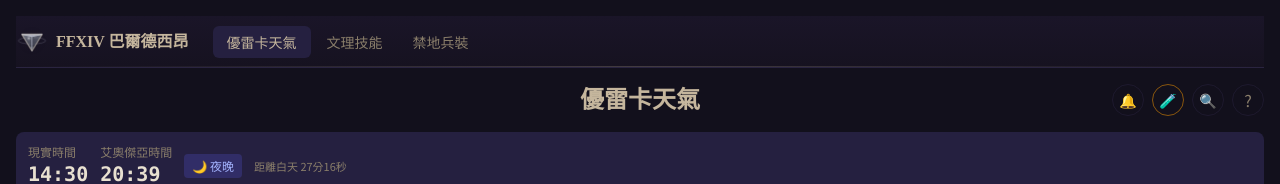
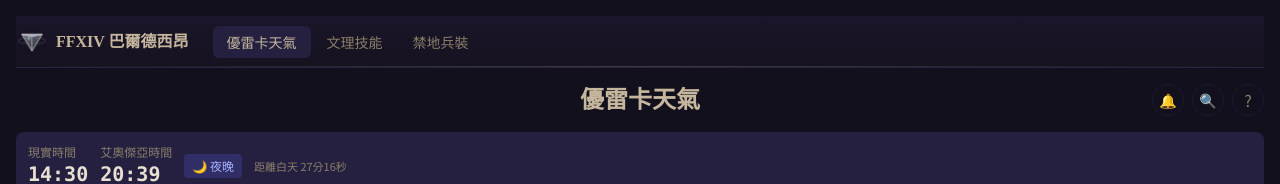
Before and after one commit to r820704/ffxiv-scions, a React (Vite) app: page /#/eureka-weather in a window 1280 px wide. Shown: the top 184 px of the page. Built offline with nearby package versions, Linux system fonts and the light colour scheme; a small style sheet from the web is missing.

Commit message:
chore(weather): remove temporary test reminder button

```diff
--- a/src/components/eureka-weather/TempTestReminderButton.tsx
+++ /dev/null
@@ -1,62 +0,0 @@
-// ⚠️ TEMPORARY — manual-verification helper for M11 PR-1.
-// Click → creates a one-shot reminder targeting `now + 3 min`. Because the
-// scheduler's lead time is 90s, this fires the notification ~1.5 minutes
-// after click. Same code path as production: permission → useReminders.add()
-// → scheduleReminder → BroadcastChannel claim → new Notification.
-// REMOVE THIS FILE + the import in EurekaWeatherPage.tsx before final cleanup.
-
-import { useReminders, type PermissionState } from '@/hooks/useReminders';
-
-interface TempTestReminderButtonProps {
-  onToast: (msg: string) => void;
-}
-
-export default function TempTestReminderButton({ onToast }: TempTestReminderButtonProps) {
-  const { add, requestPermission, permission, isSupported } = useReminders();
-
-  async function handleClick() {
-    if (!isSupported) {
-      onToast('您的瀏覽器不支援桌面通知。');
-      return;
-    }
-    if (permission === 'denied') {
-      onToast('通知權限已拒絕，請在瀏覽器設定重新啟用。');
-      return;
-    }
-    let p: PermissionState = permission;
-    if (p === 'default') {
-      p = await requestPermission();
-    }
-    if (p !== 'granted') {
-      onToast('未授權通知，提醒未建立。');
-      return;
-    }
-    const targetMs = Date.now() + 180_000;
-    const outcome = add({
-      id: `__test_${Date.now()}`,
-      zone: 'Eureka Anemos',
-      weather: 'Gales',
-      targetMs,
-      recurring: false,
-      source: 'm9-zone-hit',
-      createdAt: Date.now(),
-    });
-    if (!outcome.ok) {
-      onToast(`新增失敗：${outcome.reason}`);
-    } else {
-      onToast('🧪 已設測試提醒，約 1.5 分鐘後會 fire 通知');
-    }
-  }
-
-  return (
-    <button
-      type="button"
-      aria-label="測試提醒（3 分鐘後 fire）"
-      onClick={handleClick}
-      title="TEMP: 3 分鐘後 fire 測試通知（lead 90s → 約 1.5 分鐘後看到）"
-      className="w-8 h-8 rounded-full border border-amber-500/50 text-amber-300 hover:bg-amber-500/10 hover:border-amber-400 transition-colors text-sm"
-    >
-      🧪
-    </button>
-  );
-}
--- a/src/pages/EurekaWeatherPage.tsx
+++ b/src/pages/EurekaWeatherPage.tsx
@@ -15,7 +15,6 @@
 import WeatherSummaryBar from '@/components/eureka-weather/WeatherSummaryBar';
 import { RemindersProvider } from '@/hooks/useReminders';
 import RemindersHeaderButton from '@/components/eureka-weather/RemindersHeaderButton';
-import TempTestReminderButton from '@/components/eureka-weather/TempTestReminderButton';
 import type { EurekaZone } from '@/data/weather-data';
 
 const SCROLL_REVEAL_THRESHOLD = 80;
@@ -117,7 +116,6 @@
         <h1 className="font-title text-2xl font-bold text-primary">優雷卡天氣</h1>
         <div className="absolute right-0 flex items-center gap-2">
           <RemindersHeaderButton />
-          <TempTestReminderButton onToast={setToast} />
           <button
             type="button"
             aria-label="搜尋 NM"
```
